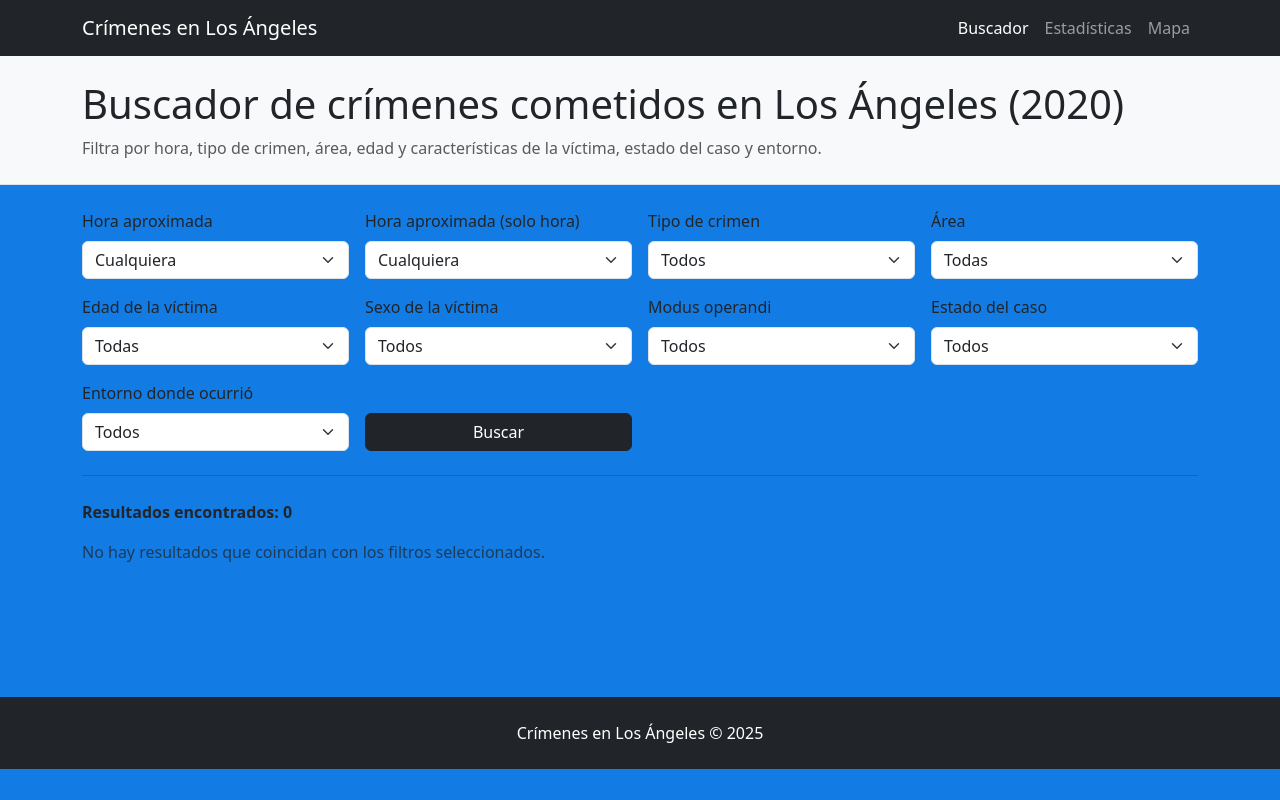
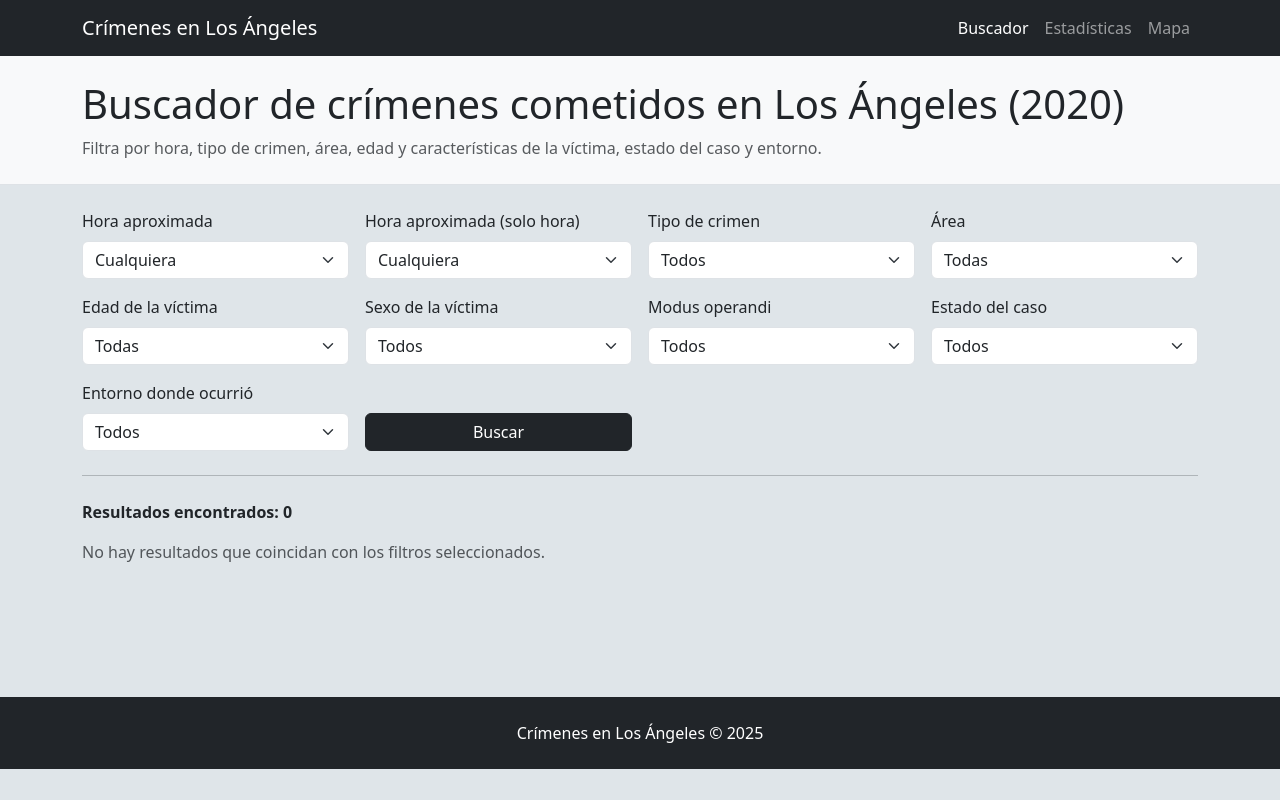
Before and after one commit to danyel430/cloud-native-platform, a Flask app: page / in a window 1280 px wide. Run offline with Flask 3, Linux system fonts and the light colour scheme; data that the repository does not hold is empty.

Commit message:
change background-color to light-gray

```diff
--- a/app/static/css/style.css
+++ b/app/static/css/style.css
@@ -1,5 +1,5 @@
 body {
-    background-color: #137ce4;
+    background-color: #dfe5e9;
 }
 
 .header-container {
```
